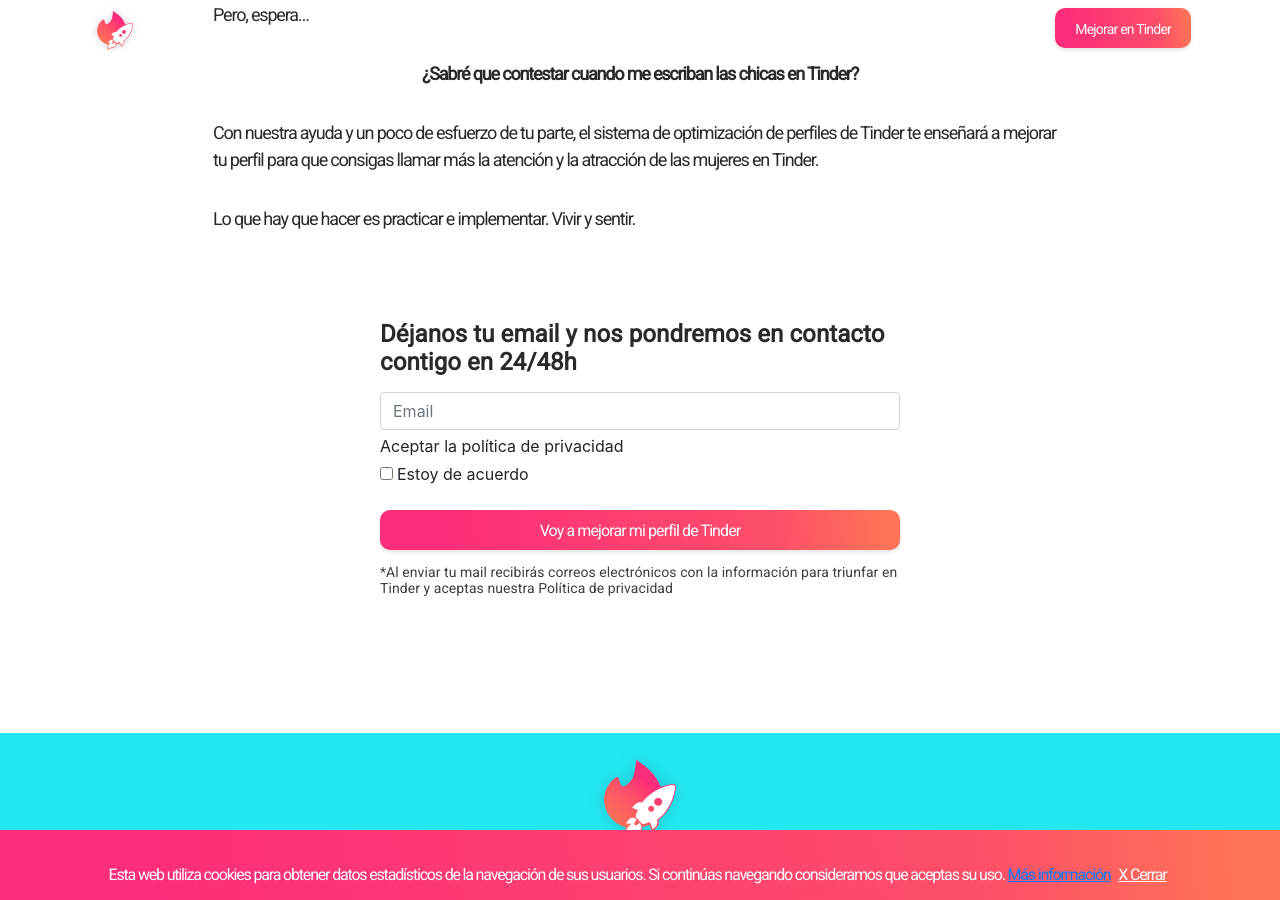
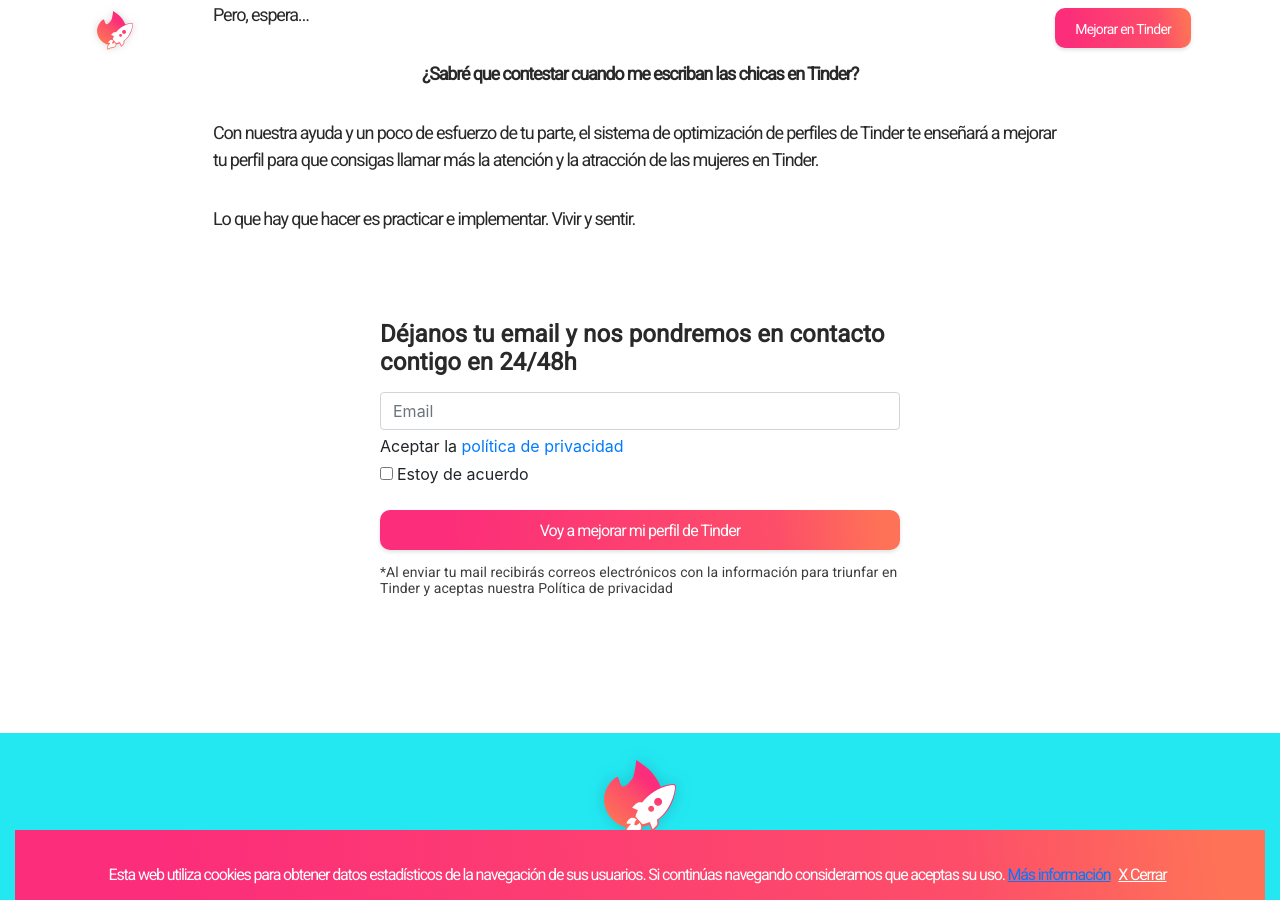
Before and after one commit to dmartincc/tinderpower.github.io, a Jekyll site: the page built from index.md, in a window 1280 px wide and 900 px high, scrolled down 4420 px. Built offline with Jekyll 4.4.1, drawn with Linux system fonts in a browser that asks for light colours; comment, search, counter and statistics services are not loaded.

Commit message:
prueba banner cookies

```diff
--- a/_includes/bottomCTA.html
+++ b/_includes/bottomCTA.html
@@ -47,7 +47,12 @@
             />
           </div>
           <div class="mc-field-group input-group">
-            <span class="py-1">Aceptar la política de privacidad</span>
+            <span class="py-1"
+              >Aceptar la
+              <a href="/politicaPrivacidad/index.html"
+                >política de privacidad</a
+              ></span
+            >
           </div>
           <div class="">
             <input
--- a/_includes/footer.html
+++ b/_includes/footer.html
@@ -32,8 +32,8 @@
     >
   </div>
   <!-- inicio banner cookies -->
-  <div id="overbox3">
-    <div id="infobox3" class="container-fluid">
+  <div id="overbox3" class="container-fluid">
+    <div id="infobox3" class="col-12">
       <p>
         Esta web utiliza cookies para obtener datos estadísticos de la
         navegación de sus usuarios. Si continúas navegando consideramos que
```
Also changed, not shown: politicaPrivacidad/favicon.png (added).
